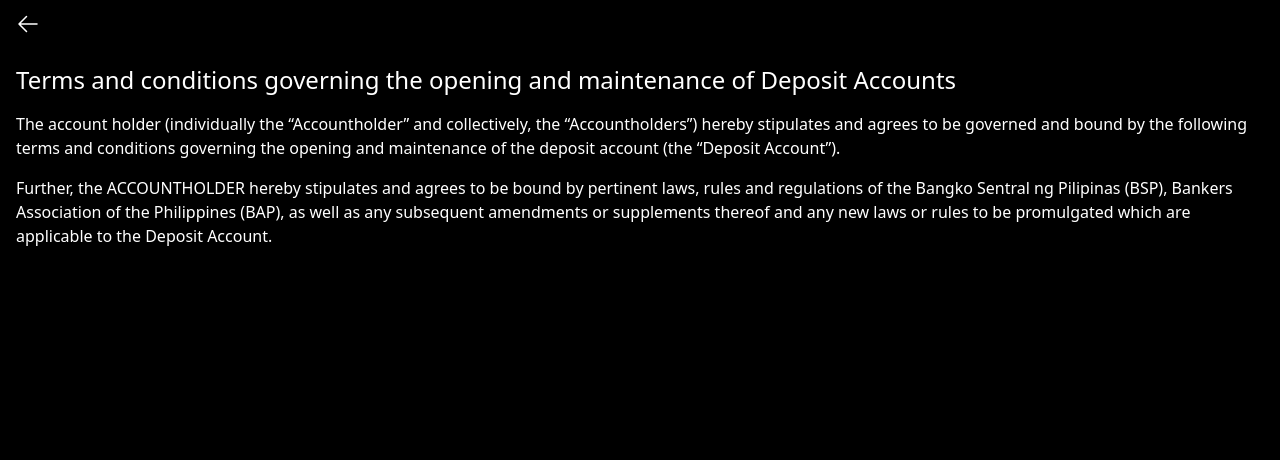
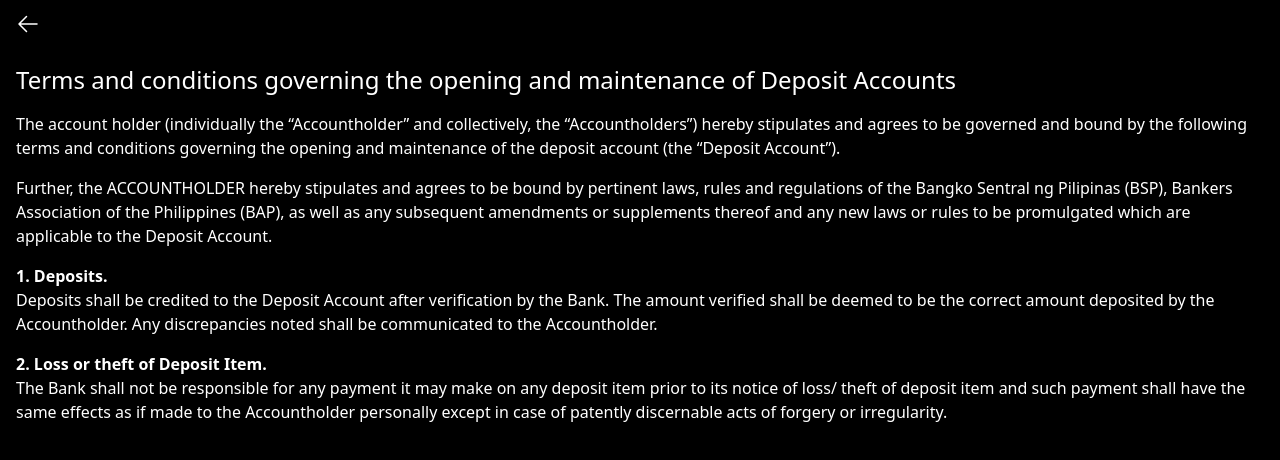
Before and after one commit to Edweis/tulover, a React (Vite) app: page /kyc/steps/terms-conditions/pages in a window 1280 px wide. Shown: the top 460 px of the page. Built offline with nearby package versions, Linux system fonts and the light colour scheme; a web font is replaced by a local one.

Commit message:
tnc full page

```diff
--- a/src/App/KYC/TermPage.tsx
+++ b/src/App/KYC/TermPage.tsx
@@ -26,6 +26,21 @@ export default function TermPage() {
         subsequent amendments or supplements thereof and any new laws or rules
         to be promulgated which are applicable to the Deposit Account.{' '}
       </p>
+      <p>
+        <b className="block">1. Deposits.</b>
+        Deposits shall be credited to the Deposit Account after verification by
+        the Bank. The amount verified shall be deemed to be the correct amount
+        deposited by the Accountholder. Any discrepancies noted shall be
+        communicated to the Accountholder.
+      </p>
+      <p>
+        <b className="block">2. Loss or theft of Deposit Item.</b>
+        The Bank shall not be responsible for any payment it may make on any
+        deposit item prior to its notice of loss/ theft of deposit item and such
+        payment shall have the same effects as if made to the Accountholder
+        personally except in case of patently discernable acts of forgery or
+        irregularity.
+      </p>
     </SlideRight>
   );
 }
```
